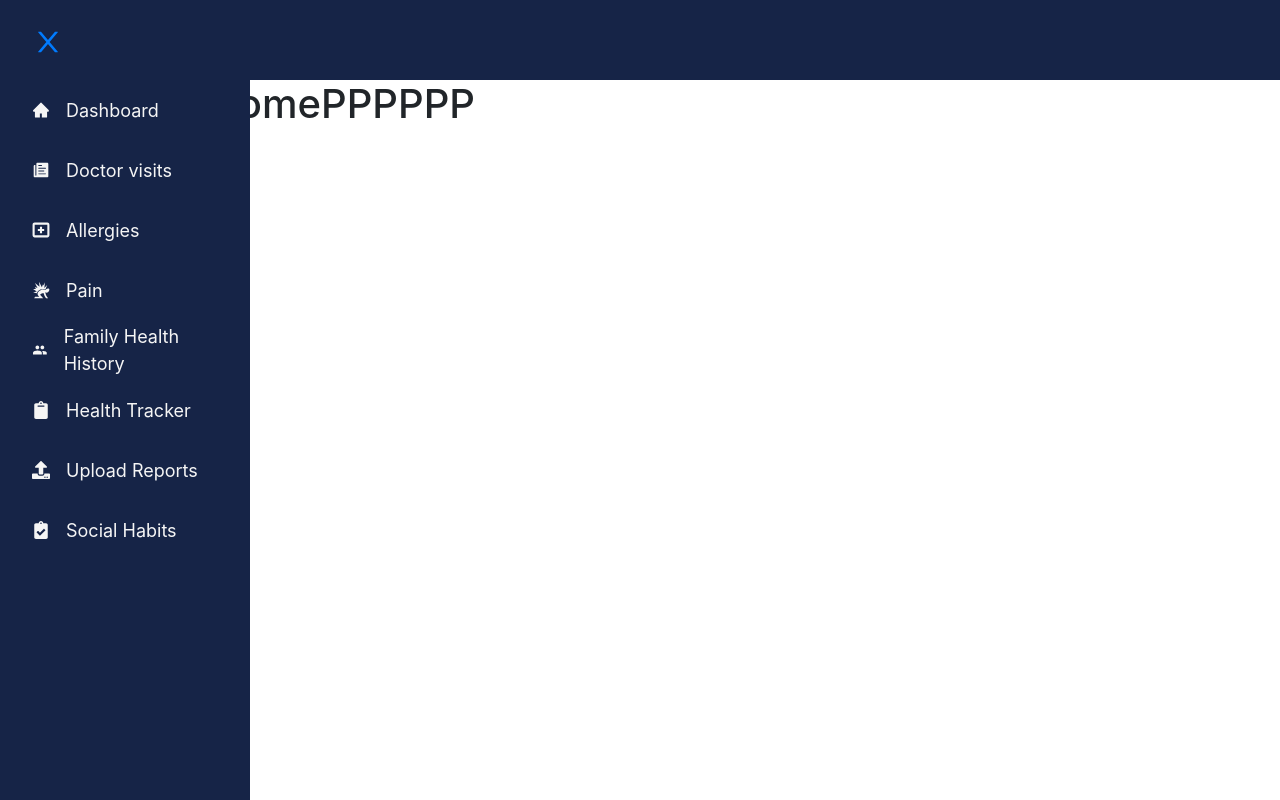
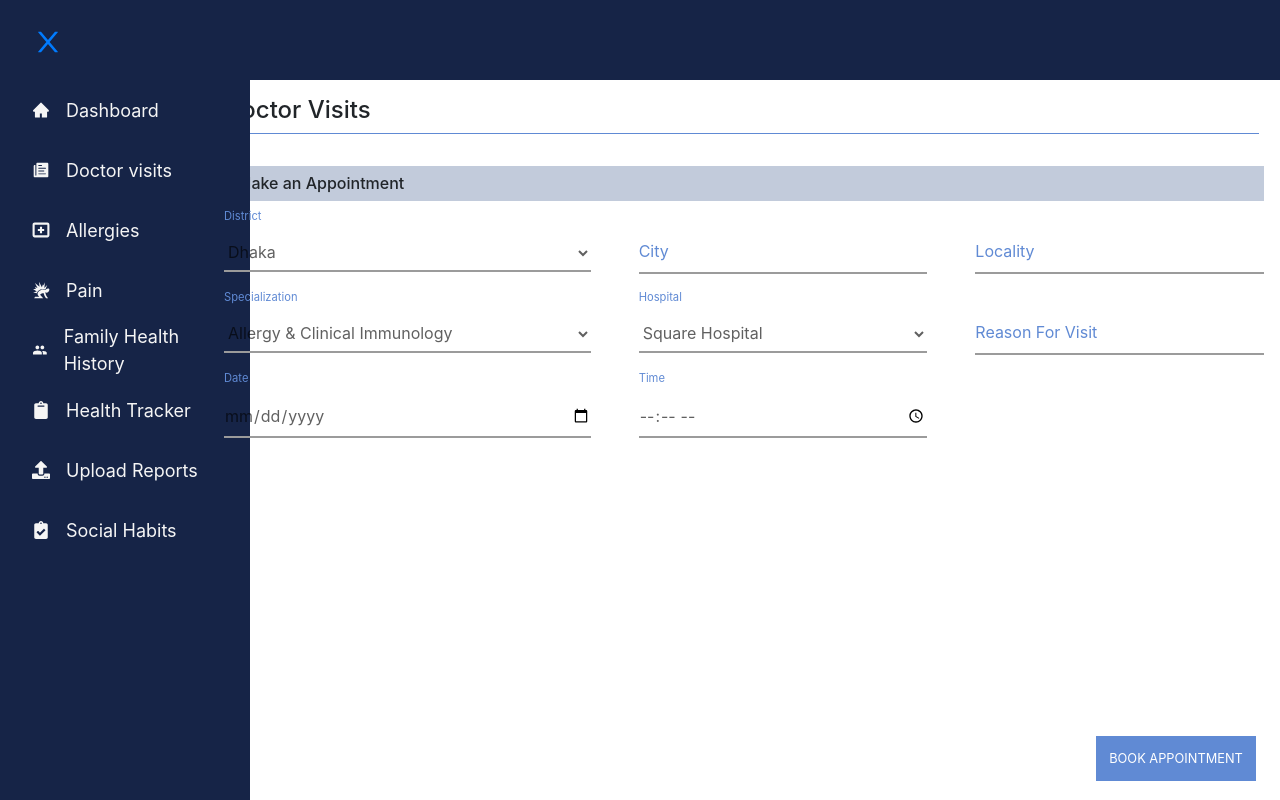
Before and after one commit to hafizsheetab/HealthDiary, a React (Create React App) app in the folder healthdiary/: page /reports in a window 1280 px wide. Built offline with nearby package versions, Linux system fonts and the light colour scheme.

Commit message:
doctor visit page

```diff
--- /dev/null
+++ b/healthdiary/src/components/Dashboard/Patient_Dashboard/DashboardData.js
@@ -0,0 +1,37 @@
+export const divisionData = {
+    value:['Dhaka','Chottogram','Khulna','Barishal','Rajshahi','Cumilla','Rangpur','Sylhet']
+}
+export const departmentData = {
+    value: [
+        "Allergy & Clinical Immunology",
+        "Anesthesiology",
+        "Clinical Pathology",
+        "Community Medicine/Public Health",
+        "Dermatology, Venereology and Leprosy",
+        "ENT",
+        "Forensic Medicine",
+        "Health Education",
+        "Health Administration",
+        "Immunohematology & Blood Transfusion",
+        "Obstetrics & Gynaecology",
+        "Occupational Health",
+        "Ophthalmology",
+        "Orthopaedics",
+        "Otorhinolaryngology",
+        "Paediatrics",
+        "Psychiatry",
+        "Physical Medicine & Rehabilitation",
+        "Pulmonary medicine",
+        "Radio-diagnosis",
+        "Radiation Medicine",
+        "Sports Medicine",
+        "Tropical medicine",
+        "Tuberculosis & Chest Diseases",
+        "Virology"
+    ]
+}
+export const hospitalData = {
+    value: [
+        "Square Hospital","Apollo Hospital","Ibn Sina Hospital"," Labaid Hospital","Popular Hospital","Birdem Hospital","BSMMU Hospital","Bangladesh Eye Hospital","Basundhura Hospital","Dhaka Medical College"
+    ]
+}
--- a/healthdiary/src/components/Dashboard/Patient_Dashboard/Pages/Dashboard.js
+++ b/healthdiary/src/components/Dashboard/Patient_Dashboard/Pages/Dashboard.js
@@ -12,6 +12,7 @@ function Dashboard() {
   return (
     <div className="dashboard marginOut">
       <h4>Personal Information</h4>
+      <div>
       <form className='home' method="POST">
         {content.map(con =>
         (
@@ -51,7 +52,8 @@ function Dashboard() {
                 <option value="AB_pos">AB-</option>
               </select>
             </div>
-      </form>
+        </form>
+        </div>
       <button className='button dashboard_button' >Save</button>
     </div>
   );
--- a/healthdiary/src/components/Dashboard/Patient_Dashboard/Pages/DoctorVisit.js
+++ b/healthdiary/src/components/Dashboard/Patient_Dashboard/Pages/DoctorVisit.js
@@ -1,9 +1,70 @@
 import React from 'react';
+import '../../style/patientDashboardStyle.css';
+import { departmentData, divisionData, hospitalData } from '../DashboardData';
+
 
 function DoctorVisit() {
+
   return (
-    <div className='home marginOut'>
-      <h1>HomePPPPPP</h1>
+    <div className="dashboard marginOut">
+      <h4>Doctor Visits</h4>
+      <div className="">
+         <h6>Make an Appointment</h6>
+      </div>
+      <div className=" doc_appointment">
+
+        <form className='home' method="POST">
+          <div class="form__group field">
+              <label for="district" className="form__label">District</label>
+              <select type="text" className="form__field"     placeholder="District" name="district" id="district" >
+                {divisionData.value.map(con =>
+                (<option value={con}>{con}</option>))}
+              </select>
+          </div>
+
+        <div class="form__group field">
+            <input type="text" className="form__field" placeholder="City" name="city" id="city" />
+            <label for="" className="form__label">City</label>
+        </div>
+        <div class="form__group field">
+            <input type="text" className="form__field" placeholder="Locality" name="locality" id="locality" />
+            <label for="" className="form__label">Locality</label>
+          </div>
+
+          <div class="form__group field">
+              <label for="department" className="form__label">Specialization</label>
+              <select type="text" className="form__field"     placeholder="Specialization" name="department" id="department" >
+                {departmentData.value.map(con =>
+                (<option value={con}>{con}</option>))}
+              </select>
+          </div>
+
+           <div class="form__group field">
+              <label for="hospital" className="form__label">Hospital</label>
+              <select type="text" className="form__field"    placeholder="Hospital" name="hospital" id="hospital" >
+                {hospitalData.value.map(con =>
+                (<option value={con}>{con}</option>))}
+              </select>
+          </div>
+
+          <div class="form__group field">
+            <input type="text" className="form__field" placeholder="Reason For Visit" name="reason" id="reason" />
+            <label for="reason" className="form__label">Reason For Visit</label>
+          </div>
+
+           <div class="form__group field">
+            <input type="date" className="form__field" placeholder="Date" name="date" id="date" />
+            <label for="date" className="form__label">Date</label>
+          </div>
+
+          <div class="form__group field">
+            <input type="time" className="form__field" placeholder="Time" name="time" id="time" />
+            <label for="time" className="form__label">Time</label>
+          </div>
+
+        </form>
+      </div>
+      <button className='button doc_app_btn' >Book Appointment</button>
     </div>
   );
 }
--- a/healthdiary/src/components/Dashboard/style/patientDashboardStyle.css
+++ b/healthdiary/src/components/Dashboard/style/patientDashboardStyle.css
@@ -1,26 +1,4 @@
-.home {
-  /* background-color: skyblue; */
-  /* height: auto;
-  width: auto; */
-  margin-right: 1rem;
-  display: grid;
-  grid-template-columns: auto auto auto;
-  /* align-items: stretch; */
-  grid-gap: 3rem;
-}
-
-h4 {
-  margin-bottom: 2rem;
-  padding-bottom: 0.5rem;
-  border-bottom: 1px solid var(--color-primary-light);
-  width: 98%;
-}
-
-.dashboard {
-  margin-top: 1rem;
-  margin-left: 14rem;
-}
-
+/*** Common Attributes ***/
 .form__group {
   position: relative;
   padding: 15px 0 0;
@@ -86,6 +64,30 @@ h4 {
   box-shadow: none;
 }
 
+/*** Page 1 ****/
+.home {
+  /* background-color: skyblue; */
+  /* height: auto;
+  width: auto; */
+  margin-right: 1rem;
+  display: grid;
+  grid-template-columns: auto auto auto;
+  /* align-items: stretch; */
+  grid-column-gap: 3rem;
+  grid-row-gap: 1rem;
+}
+
+h4 {
+  margin-bottom: 2rem;
+  padding-bottom: 0.5rem;
+  border-bottom: 1px solid var(--color-primary-light);
+  width: 98%;
+}
+
+.dashboard {
+  margin-top: 1rem;
+  margin-left: 14rem;
+}
 .radio_data {
   margin-bottom: 0.5rem;
   font-size: 1rem;
@@ -109,3 +111,29 @@ h4 {
   right: 0.5rem;
   border: 1px sole var(--color-primary);
 }
+
+/** Page 2 **/
+.doc_visit {
+  background-color: red;
+  height: 15rem;
+  width: auto;
+  margin-right: 1rem;
+  margin-bottom: 1rem;
+}
+h6 {
+  background-color: var(--color-primary-light-extra);
+  padding: 0.5rem 0;
+  padding-left: 0.8rem;
+  margin-right: 1rem;
+}
+.doc_app_btn {
+  color: #fff;
+  background-color: var(--color-primary);
+  margin-top: 2rem;
+  max-width: 10rem;
+  font-size: 0.8rem;
+  position: absolute;
+  bottom: 1.2rem;
+  right: 0.5rem;
+  border: 1px sole var(--color-primary);
+}
--- a/healthdiary/src/index.css
+++ b/healthdiary/src/index.css
@@ -5,6 +5,7 @@
 :root {
   --color-primary: #608ad4;
   --color-primary-light: #608ad4;
+  --color-primary-light-extra: #c2cbdbfd;
   --color-secondary: #f3f6fc;
   --color-secondary-dark: #eee;
   --color-dashboard-primary: #162447;
```
